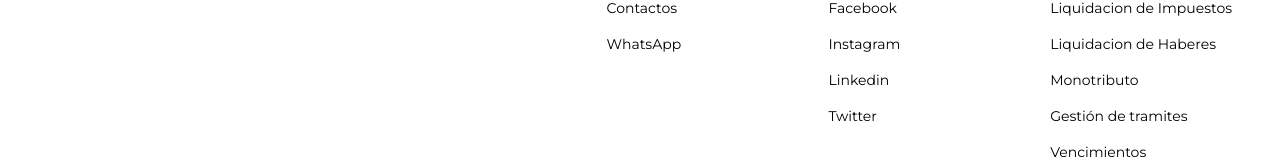
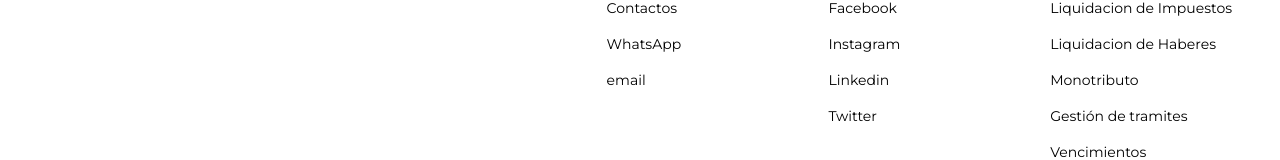
Before and after one commit to exequielsosa/estudio-dillon, a Next.js app: page /vencimientos in a window 1280 px wide. Shown: the part 3960-4120 px from the top of the page. Built offline with nearby package versions, Linux system fonts and the light colour scheme.

Commit message:
fix footer

```diff
--- a/components/footer.js
+++ b/components/footer.js
@@ -21,6 +21,7 @@ const FooterLayout = () => {
                 <Footer.LinkGroup col={true}>
                   <Footer.Link href="/contacto"><p>Contactos</p></Footer.Link>
                   <Footer.Link href="https://wa.me/541158959823"><p>WhatsApp</p></Footer.Link>
+                  <Footer.Link href="mailto:estudiodillonsosa@gmail.com?Subject:Consulta%20a%20Estudio%20Dillon"><p>email</p></Footer.Link>
                 </Footer.LinkGroup>
               </div>
               <div>
```
